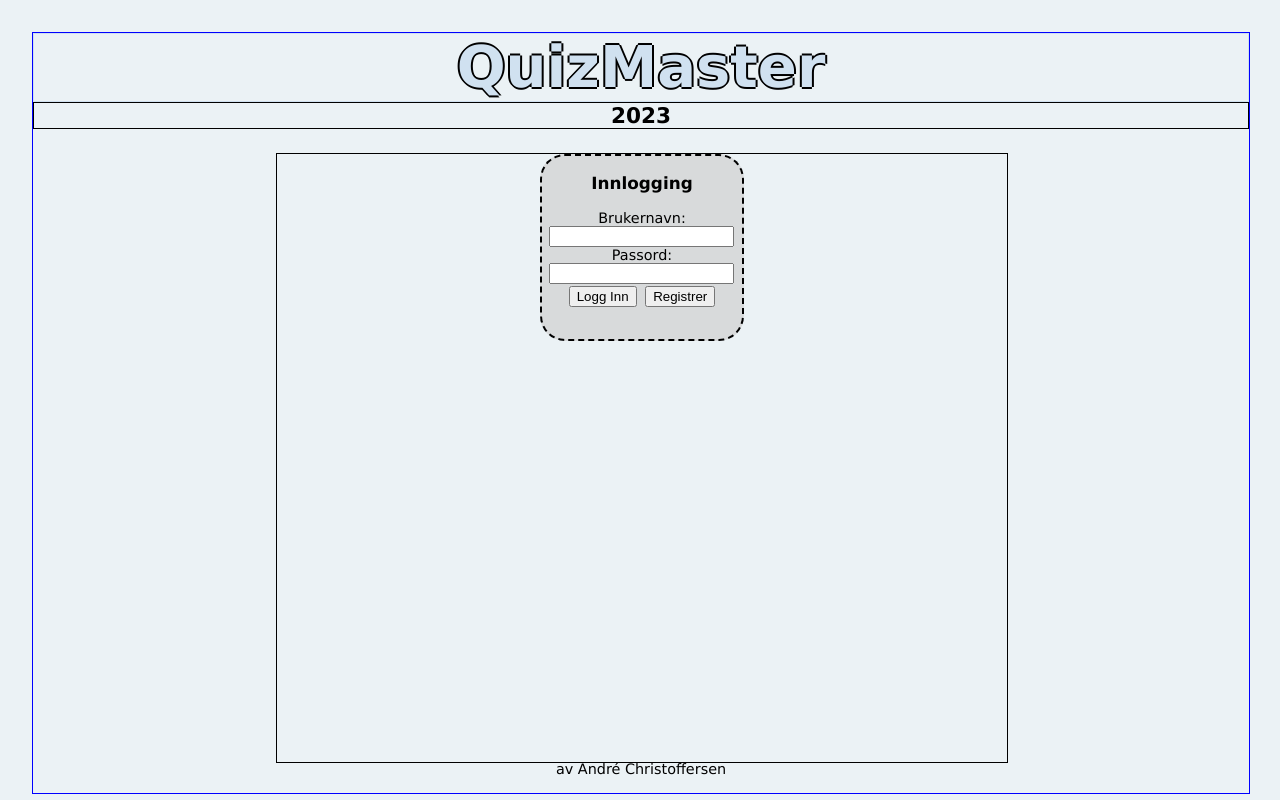
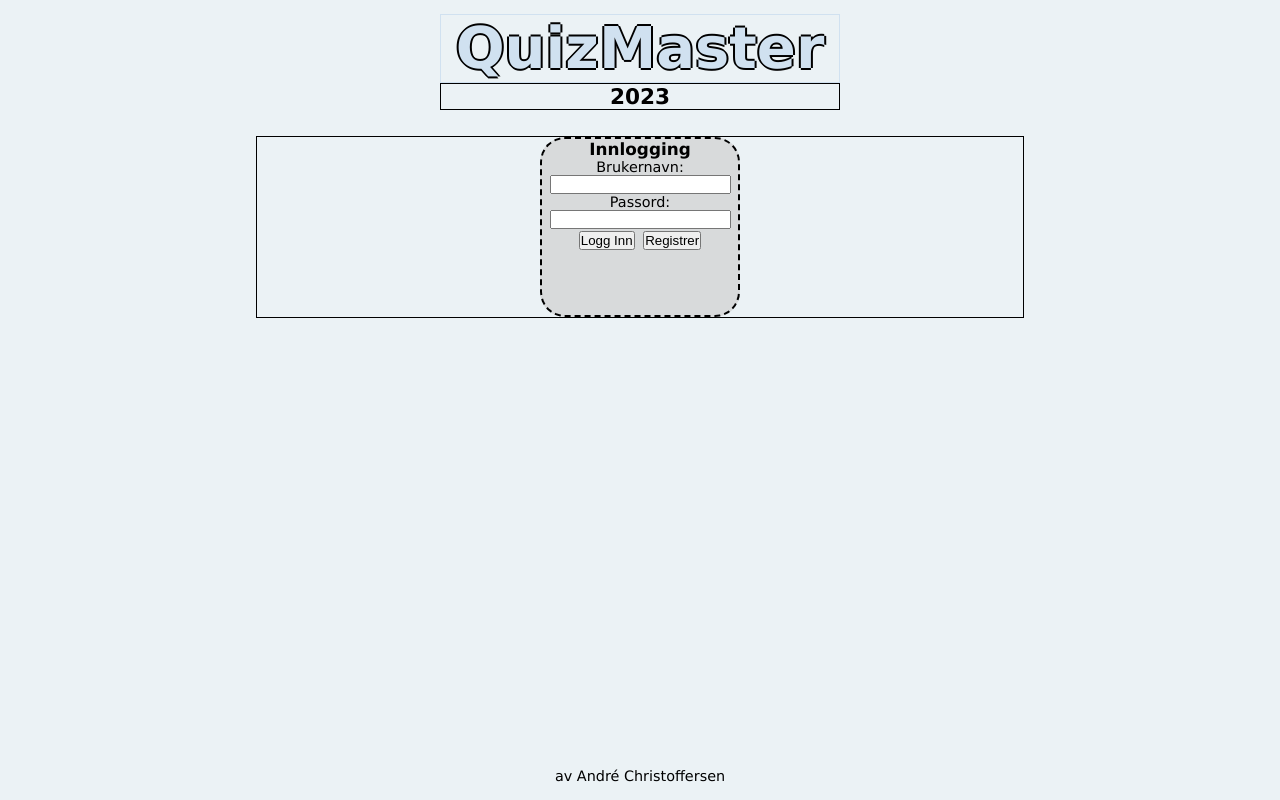
Before and after one commit to andrechristoffersen/quizmaster2023, a Flask app: page / in a window 1280 px wide. Run offline with Flask 3, Linux system fonts and the light colour scheme.

Commit message:
Testing if repo on CodeRefinery works

```diff
--- a/static/style.css
+++ b/static/style.css
@@ -1,21 +1,24 @@
-html{
-    height: 100%;
-    width: 100%;
+/* RESETTER ATTRIBUTTER FOR ALLE ELEMENTER */
+* {
+    margin: 0;
+    padding: 0;
+    box-sizing: border-box;
+    text-align: center;
 }
 
-body{
+body {
     background: rgb(235, 242, 245); /* Bakgrunnsfarge */
     color: black; /* Skriftfarge */
     font-family: Verdana, Geneva, Tahoma, sans-serif; /* Skriftfamilie /m fallback */
     font-size: 0.9em; /* Relativ skriftstrl. */
-    text-align: center;
-    margin: 2.5%; /* Relativ marg */
-    width: 95%;
-    height: 95%;
-    border: 1px solid;
-    border-color: blue;
-    vertical-align: middle;
-    position: relative;
+}
+
+#logo {
+    margin: 1em auto 0 auto;
+    width: 25%;
+    min-width: 400px;
+    /* border: 1px solid; */
+    left: 50%;
 }
 
 #content{
@@ -29,19 +32,16 @@ body{
     font-size: 4em; /* Relativ skriftstrl. */
     color: rgb(208, 225, 240);
     text-shadow: -2px 0 black, 0 2px black, 2px 0 black, 0 -2px black; /* Linjer rundt tekst */
-    margin: 0%; /* Relativ marg */
     border: 1px solid;
 }
 
 #app_year{
-    margin: 0%; /* Relativ marg */
     border: 1px solid;
 }
 
 #login{
     background: rgba(209, 209, 209, 0.7); /* Green background with 30% opacity */
     border-radius: 25px;
-    height: 30%;
     width: 25%;
     margin: auto;
     border: 2px dashed;
--- a/templates/layout.html
+++ b/templates/layout.html
@@ -9,8 +9,10 @@
         </title>
     </head>
     <body>
-        <h1 id="app_name">QuizMaster</h1>
-        <h2 id="app_year">2023</h2>
+        <div id="logo">
+            <h1 id="app_name">QuizMaster</h1>
+            <h2 id="app_year">2023</h2>
+        </div>
         <div id="content">
             {% block content %}
             <div id="login">
```
